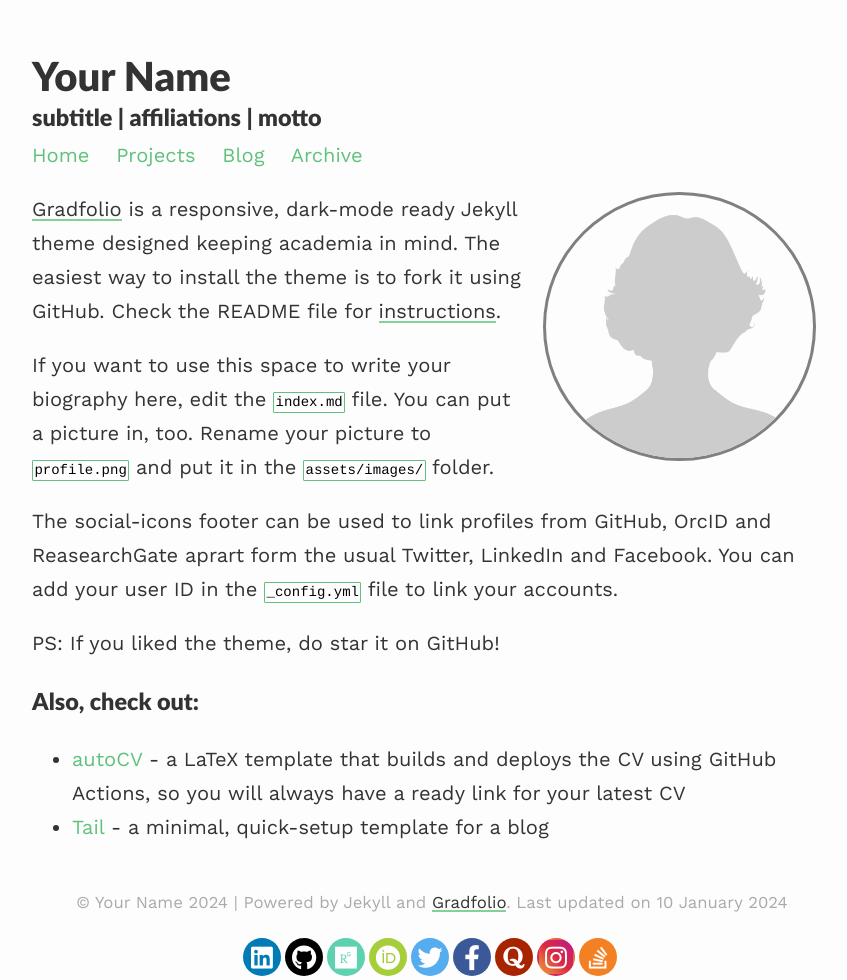
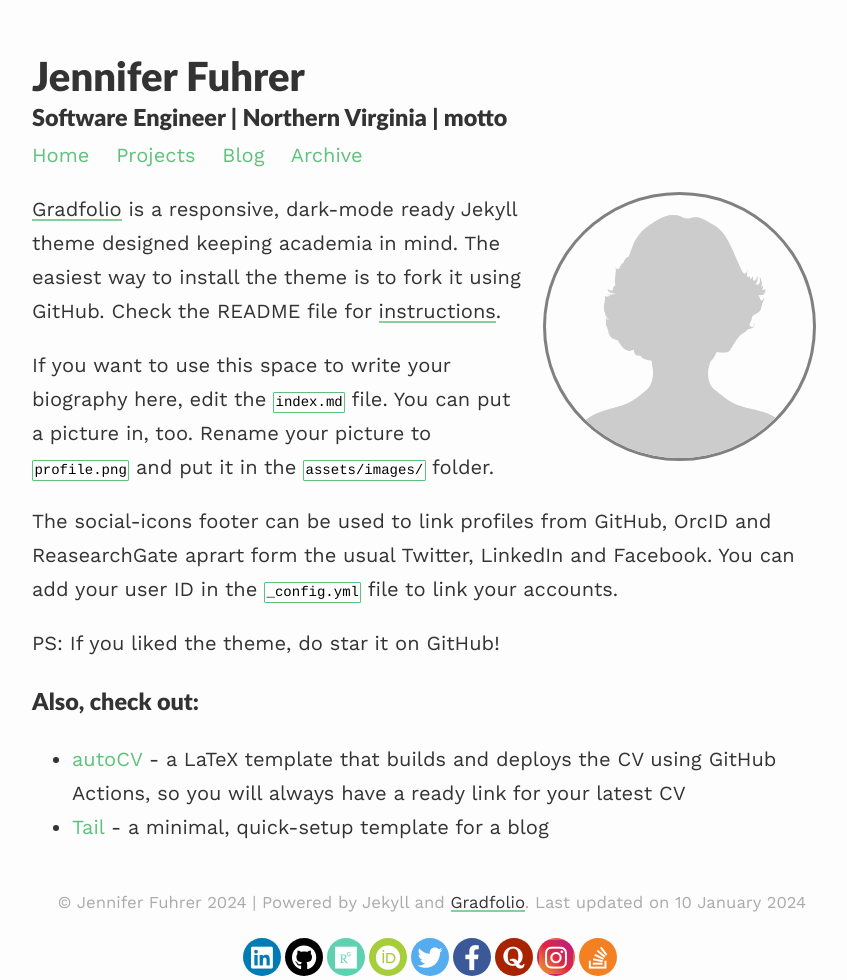
Before and after one commit to jennfuhrer/jennfuhrer.github.io, a Jekyll site: the page built from index.md, in a window 1280 px wide. Shown: the whole page, without its empty margins (208-1055 px from the left). Built offline with Jekyll 4.4.1, drawn with Linux system fonts in a browser that asks for light colours; nearby versions of some CDN libraries.

Commit message:
Update _config.yml

```diff
--- a/_config.yml
+++ b/_config.yml
@@ -1,9 +1,9 @@
 ### your site title here
 
-title: Your Name
-description: subtitle | affiliations | motto
+title: Jennifer Fuhrer
+description: Software Engineer | Northern Virginia | motto
 
-baseurl: /gradfolio #name of GitHub repository
+baseurl: /jennfuhrer.github.io #name of GitHub repository
 url: "" #custom url to be used instead of GitHub repository
 email: #
 
```
